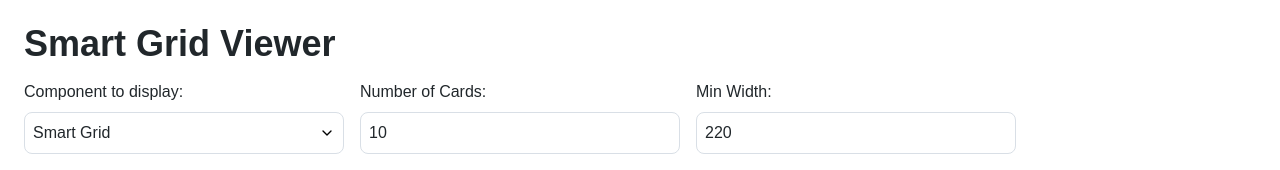
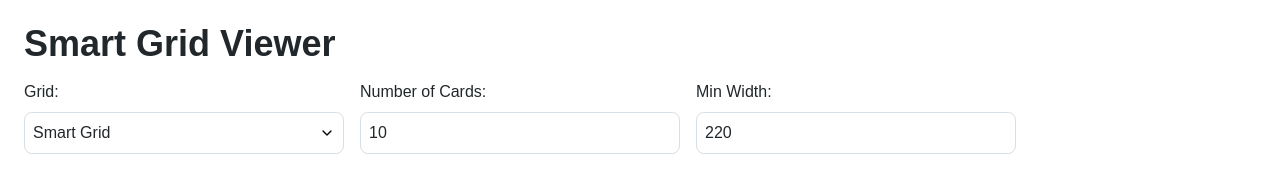
Before and after one commit to MaxKulakov/smart-grid, a Next.js app: page / in a window 1280 px wide. Shown: the top 170 px of the page. Built offline with nearby package versions, Linux system fonts and the light colour scheme.

Commit message:
Update label name

```diff
--- a/app/page.tsx
+++ b/app/page.tsx
@@ -92,7 +92,7 @@ export default function Home() {
             <div style={styles.form}>
                 <div style={styles.inputWithLabel}>
                     <label htmlFor="componentSelect" style={styles.inputLabel}>
-                        Component to display:
+                        Grid:
                     </label>
                     <select
                         style={styles.select}
```
